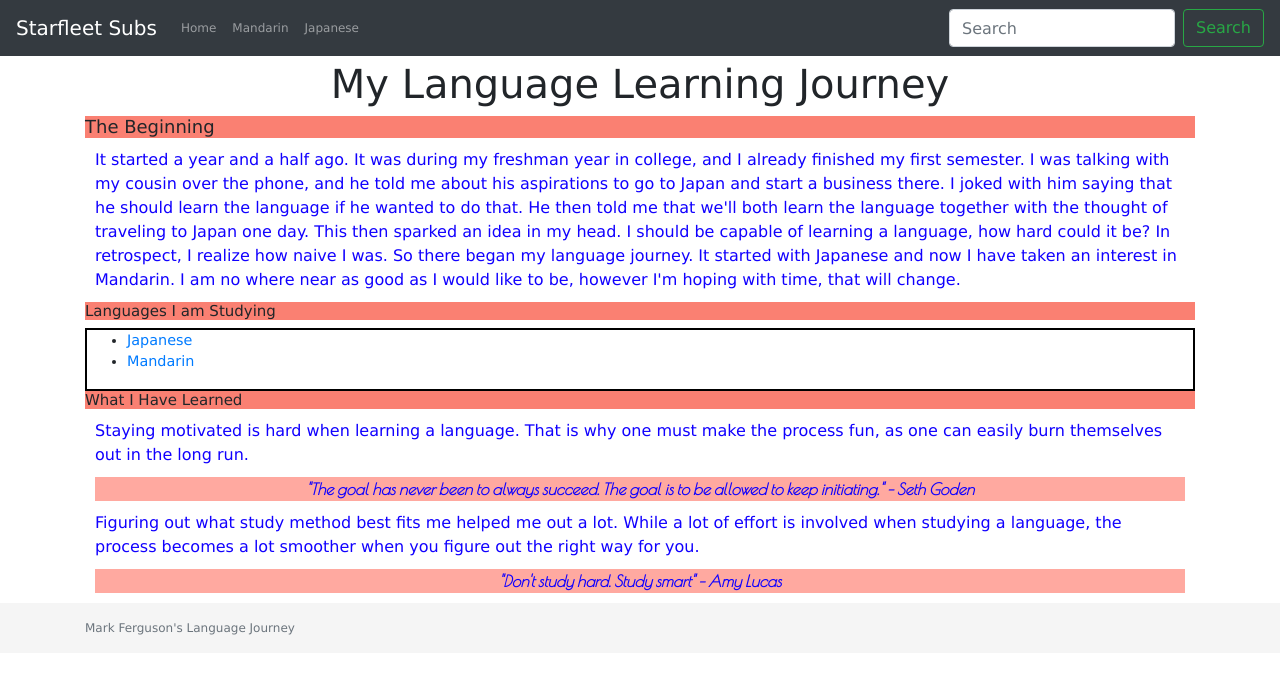
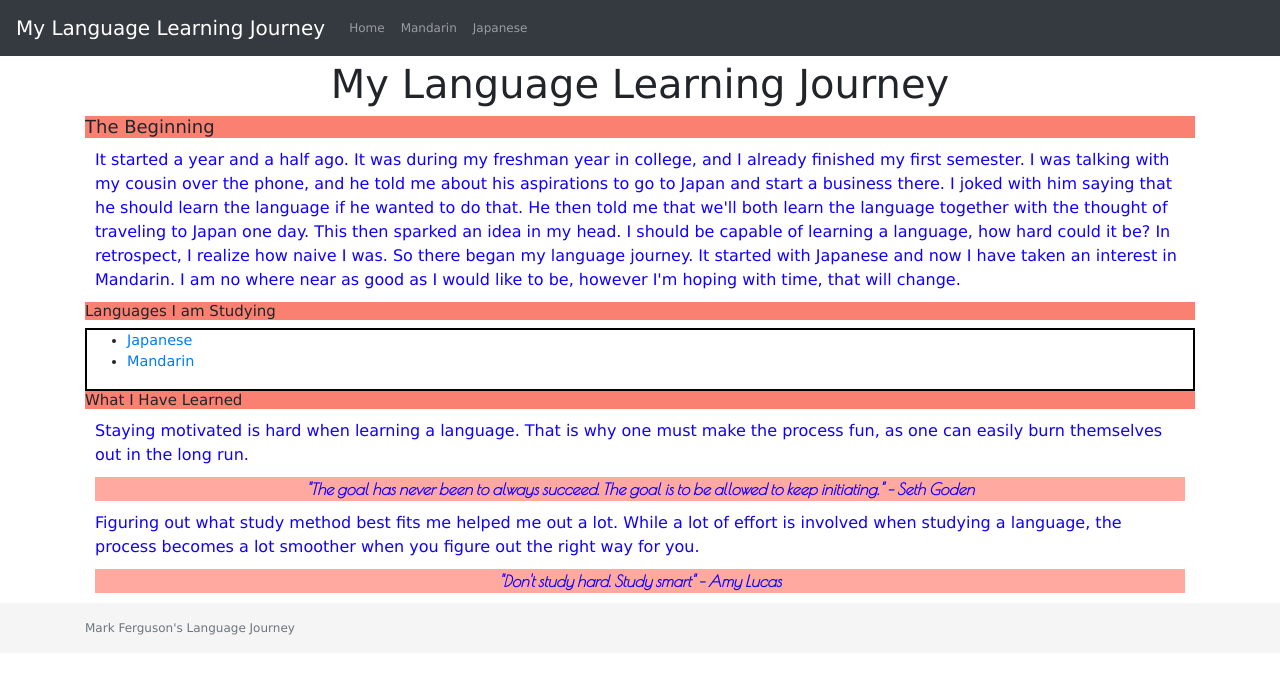
Before and after one commit to mgfergus/mgfergus.github.io, a plain HTML site: page index.html in a window 1280 px wide. Drawn offline with nearby package versions, Linux system fonts and the light colour scheme.

Commit message:
Update index.html

```diff
--- a/index.html
+++ b/index.html
@@ -14,7 +14,7 @@
             <header>
                   <!-- Fixed navbar -->
                   <nav class="navbar navbar-expand-md navbar-dark fixed-top bg-dark">
-                        <a class="navbar-brand" href="/">Starfleet Subs</a>
+                        <a class="navbar-brand" href="index.html">My Language Learning Journey</a>
                         <button class="navbar-toggler" type="button" data-toggle="collapse" data-target="#navbarCollapse" aria-controls="navbarCollapse" aria-expanded="false" aria-label="Toggle navigation">
                               <span class="navbar-toggler-icon"></span>
                         </button>
@@ -30,10 +30,6 @@
                                           <a class="nav-link" href="Japanese.html">Japanese</a>
                                     </li>
                               </ul>
-                              <form class="form-inline mt-2 mt-md-0">
-                                    <input class="form-control mr-sm-2" type="text" placeholder="Search" aria-label="Search">
-                                    <button class="btn btn-outline-success my-2 my-sm-0" type="submit">Search</button>
-                              </form>
                         </div>
                   </nav>
             </header>
```
